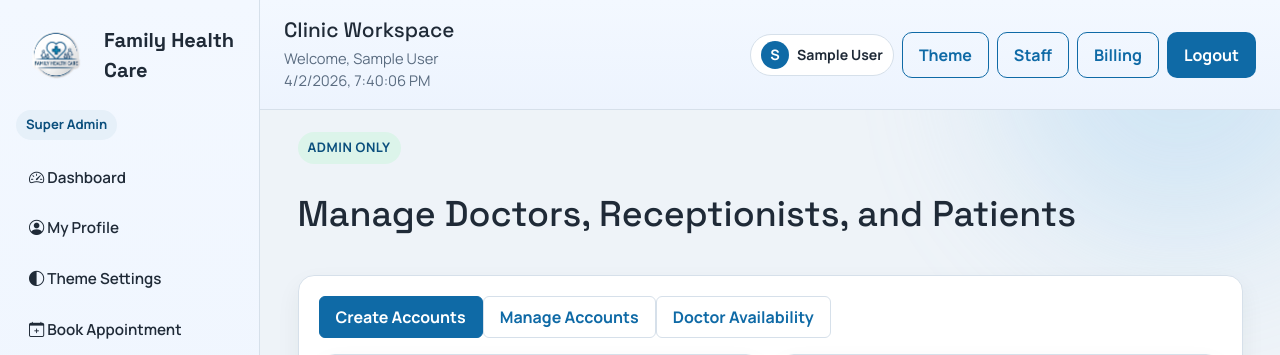
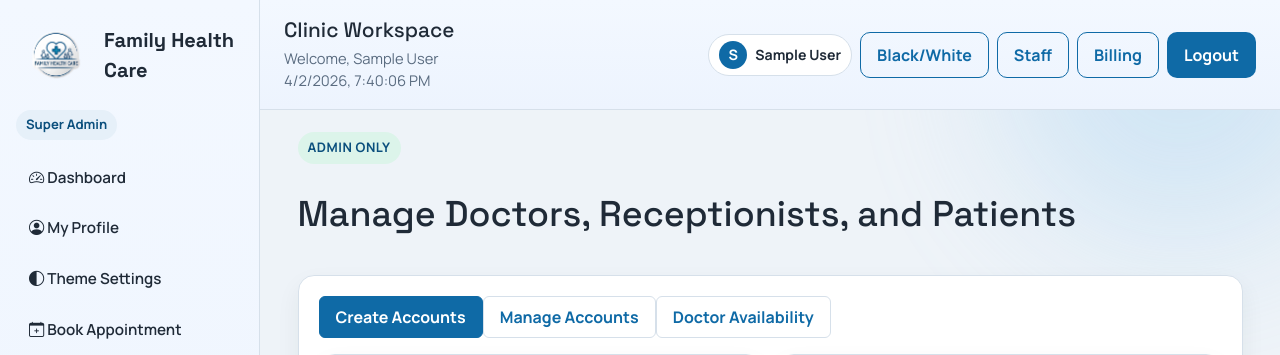
Before and after one commit to 25002170520001/clinic_manage, a Django app: page /admin/staff/ in a window 1280 px wide. Shown: the top 355 px of the page. Run offline with Django 5.2, Linux system fonts and the light colour scheme; the visitor is signed in with stand-in values (Sample User, id 1); data comes from the database, SQL or seed files in the repository; data that the repository does not hold is empty.

Commit message:
Replace header theme links with black/white toggle button

```diff
--- a/templates/base.html
+++ b/templates/base.html
@@ -77,7 +77,7 @@
               <span>{{ user.get_full_name|default:user.username }}</span>
             </a>
             <div class="mobile-head-actions">
-              <a href="/settings/theme/" class="mobile-icon-btn" aria-label="Theme"><i class="bi bi-circle-half"></i></a>
+              <button type="button" class="mobile-icon-btn" aria-label="Toggle black/white theme" onclick="toggleBlackWhiteTheme()"><i class="bi bi-circle-half"></i></button>
               <form method="post" action="/logout/" class="inline-form">
                 {% csrf_token %}
                 <button type="submit" class="mobile-icon-btn" aria-label="Logout"><i class="bi bi-box-arrow-right"></i></button>
@@ -114,7 +114,7 @@
               <span class="user-chip-avatar">{{ user.first_name|default:user.username|slice:":1"|upper }}</span>
               <span class="user-chip-name">{{ user.get_full_name|default:user.username }}</span>
             </a>
-            <a href="/settings/theme/" class="btn btn-outline">Theme</a>
+            <button type="button" class="btn btn-outline" onclick="toggleBlackWhiteTheme()">Black/White</button>
             {% if user.role == 'admin' or user.is_superuser %}
               <a href="/admin/staff/" class="btn btn-outline">Staff</a>
               <a href="/billing/desk/" class="btn btn-outline">Billing</a>
@@ -230,6 +230,21 @@
         applyTheme(pref);
       };
 
+      window.toggleBlackWhiteTheme = function () {
+        const currentPref = localStorage.getItem("fhc_theme") || "system";
+        const currentEffective =
+          document.documentElement.getAttribute("data-theme") ||
+          (window.matchMedia && window.matchMedia("(prefers-color-scheme: dark)").matches ? "dark" : "light");
+
+        // If preference is system, decide based on effective theme and force opposite explicit mode.
+        if (currentPref === "system") {
+          window.setThemePreference(currentEffective === "dark" ? "light" : "dark");
+          return;
+        }
+
+        window.setThemePreference(currentPref === "dark" ? "light" : "dark");
+      };
+
       const mq = window.matchMedia ? window.matchMedia("(prefers-color-scheme: dark)") : null;
       if (mq) {
         const syncSystem = function () {
```
